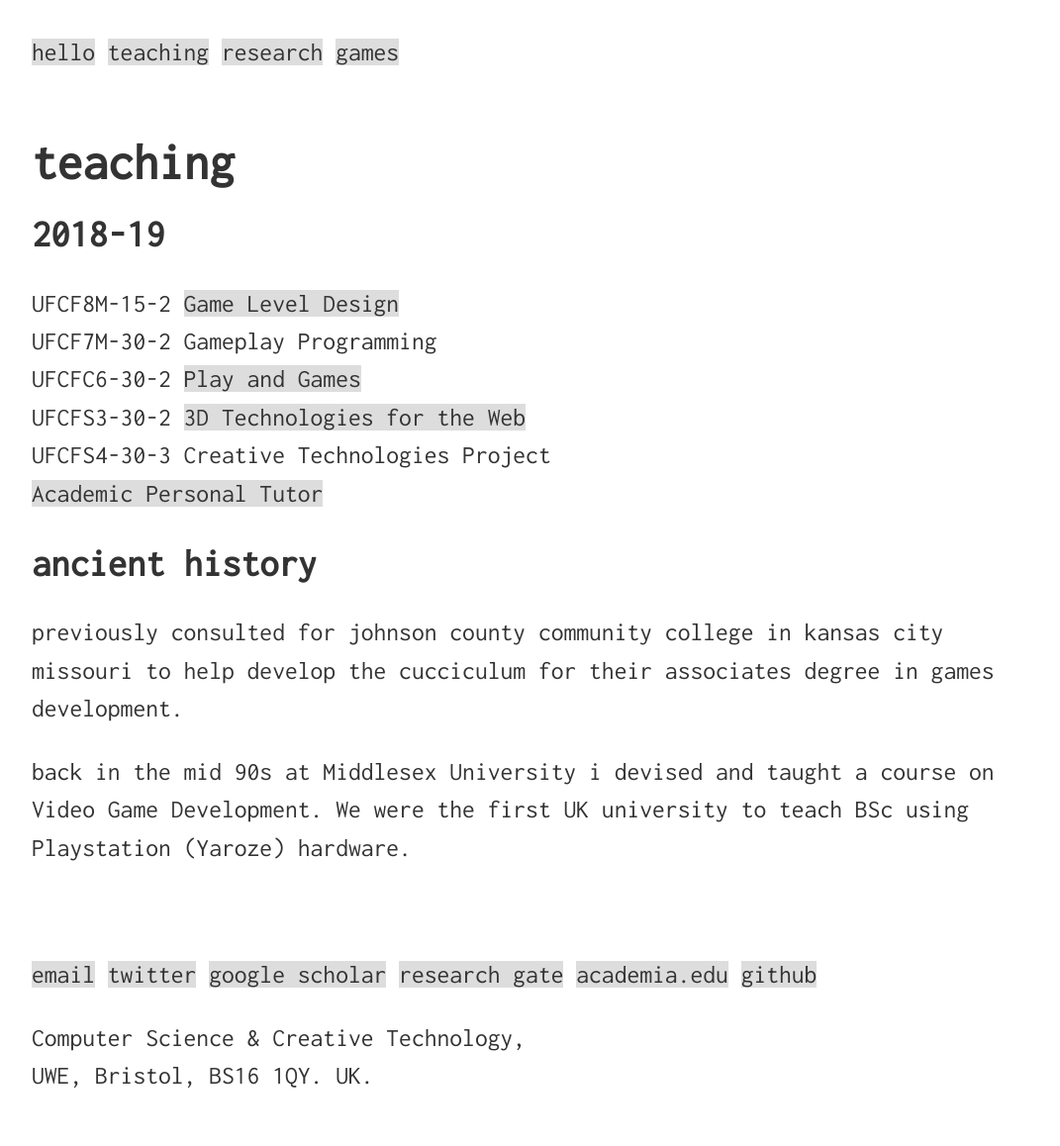
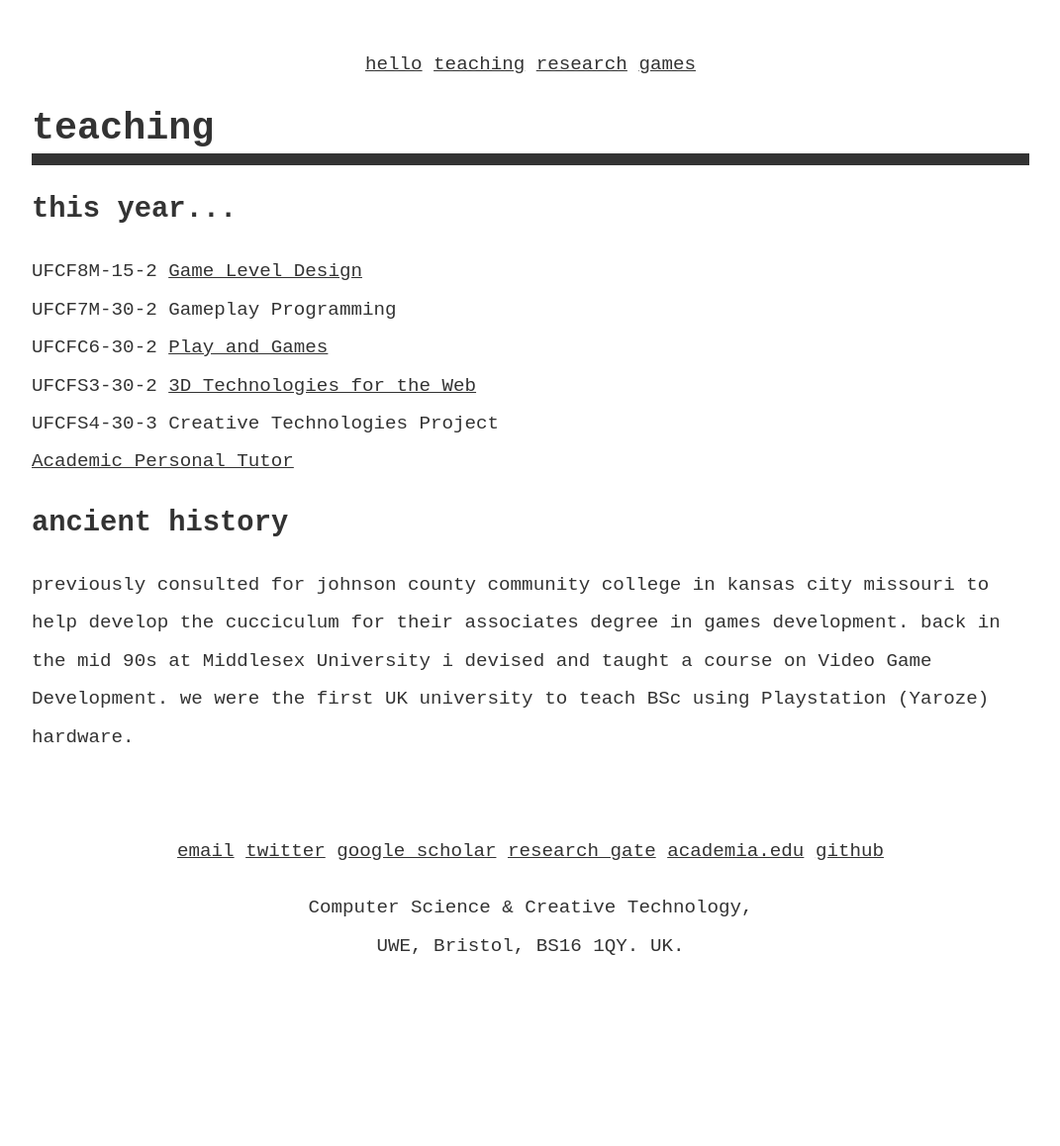
Before and after one commit to seanbutler/www.seanbutler.net, a Jekyll site: the page built from teaching/index.html, in a window 1280 px wide. Shown: the whole page at 99% size, without its empty margins (104-1175 px from the left). Built offline with Jekyll 4.4.1, drawn with Linux system fonts in a browser that asks for light colours; after the commit the page ends 1033 px from its top, so only the background shows below that.

Commit message:
tweak layout

```diff
--- a/_layouts/default.html
+++ b/_layouts/default.html
@@ -19,11 +19,11 @@
 			<!-- <a href="/blog">blog</a> -->
 			<!-- <a href="/experiments">experiments</a> -->
 		</nav>
-<br />
+<!-- <br /> -->
 		<div class="container">
 			{{ content }}
 		</div>
-<br />
+<!-- <br /> -->
 		<footer>
 			<p>
 				<a href = "mailto:sean2.butler@uwe.ac.uk">email</a>
--- a/css/main.css
+++ b/css/main.css
@@ -1,36 +1,64 @@
 html {
-    margin: 2vw 10vw 2vw 10vw;
-    font-family: 'Inconsolata', monospace;
-
-    color: #333;
-
-    font-weight: lighter;
-    line-height: 3vw;
+    margin: 3vw 10vw 3vw 10vw;
+    font-family:  monospace;
+    /* background:   #444; */
+    /* font-weight: lighter; */
 }
 
 body {
-  font-weight: 100;
-  line-height: 3vw;
-  font-size: 2vw;
+    color: #333;
+    /* padding: 3vw; */
+    background: white;
+    /* font-weight: 100; */
+    line-height: 3vw;
+    font-size: 1.5vw;
 }
 
-h1, h2, h3 {
-    /*font-weight: bold;
-    font-size: 3vw;*/
+h1 {
+    font-weight: bold;
+    /* font-size: 2vw; */
+
+    border-bottom: 1vw solid #333;
+    padding-bottom: 0.5vw;
+}
+
+h2, h3 {
+    font-weight: bold;
+
 }
 
 h4, h5, h6 {
-    /*font-weight: bold;
-    font-size: 2.5vw;*/
+    font-weight: bold;
+    /* font-size: 2vw; */
+    color: #777;
+}
+
+nav{
+    /* border-bottom: 1vw solid black;
+    margin-bottom: 2vw;
+    padding-bottom: 2vw; */
+    text-align: center;
+}
+
+.container {
+        /* border-top: 1vw solid black;
+        border-bottom: 0.5vw solid black; */
+    padding-bottom: 3vw;
+}
+
+footer{
+    /* border-top: 1vw solid black;
+    margin-top: 5vw; */
+
+
+    text-align: center;
+
 }
 
 a {
-    /*border-radius: 2vw;
-    padding: 0.25vw 1vw 0.25vw 1vw ;
-    border: 0.15vw solid #777;*/
-    background-color: #DDD;
+    /* background-color: #DDD; */
     color: #333;
-    text-decoration: none;
+    /* text-decoration: none; */
 }
 
 a[href]:hover {
@@ -38,10 +66,9 @@ a[href]:hover {
     padding: 0.25vw 1vw 0.25vw 1vw ;
     border: 0.15vw solid orange;
     color: #444;*/
-    background-color: orange;
-    color: #333;
-
-    text-decoration: none;
+    /* background-color: magenta; */
+    /* color: #333; */
+    /* text-decoration: none; */
 }
 
 a[href]:active {
--- a/research/index.html
+++ b/research/index.html
@@ -4,7 +4,7 @@ title: research
 ---
 <h1>{{ page.title }}</h1>
 
-<h1>online experiments</h1>
+<h2>online experiments</h2>
 
 {% for doc in site.experiments %}
     <a href="{{ doc.url }}">{{ doc.title }}</a>
--- a/teaching/index.html
+++ b/teaching/index.html
@@ -6,7 +6,7 @@ title: Teaching
 <h1>teaching</h1>
 
 
-<h2>2018-19</h2>
+<h2>this year...</h2>
 
 UFCF8M-15-2 <a href = "../LevelDesignCourse">Game Level Design</a><br />
 UFCF7M-30-2 Gameplay Programming<br />
@@ -36,5 +36,4 @@ UFCFS4-30-3 Creative Technologies Project<br />
 
 <h2>ancient history</h2>
 
-<p>previously consulted for johnson county community college in kansas city missouri to help develop the cucciculum for their associates degree in games development.</p>
-<p>back in the mid 90s at Middlesex University i devised and taught a course on Video Game Development. We were the first UK university to teach BSc using Playstation (Yaroze) hardware.</p>
+<p>previously consulted for johnson county community college in kansas city missouri to help develop the cucciculum for their associates degree in games development. back in the mid 90s at Middlesex University i devised and taught a course on Video Game Development. we were the first UK university to teach BSc using Playstation (Yaroze) hardware.</p>
```
